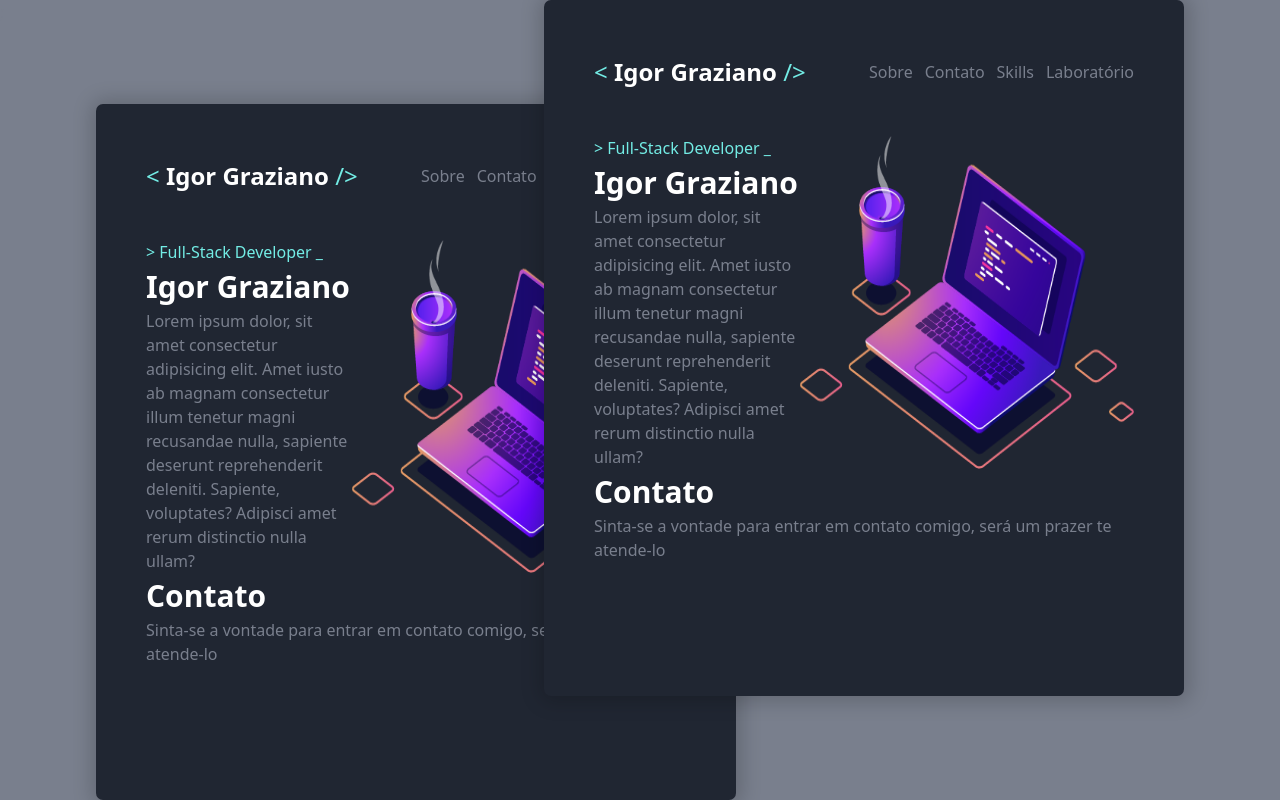
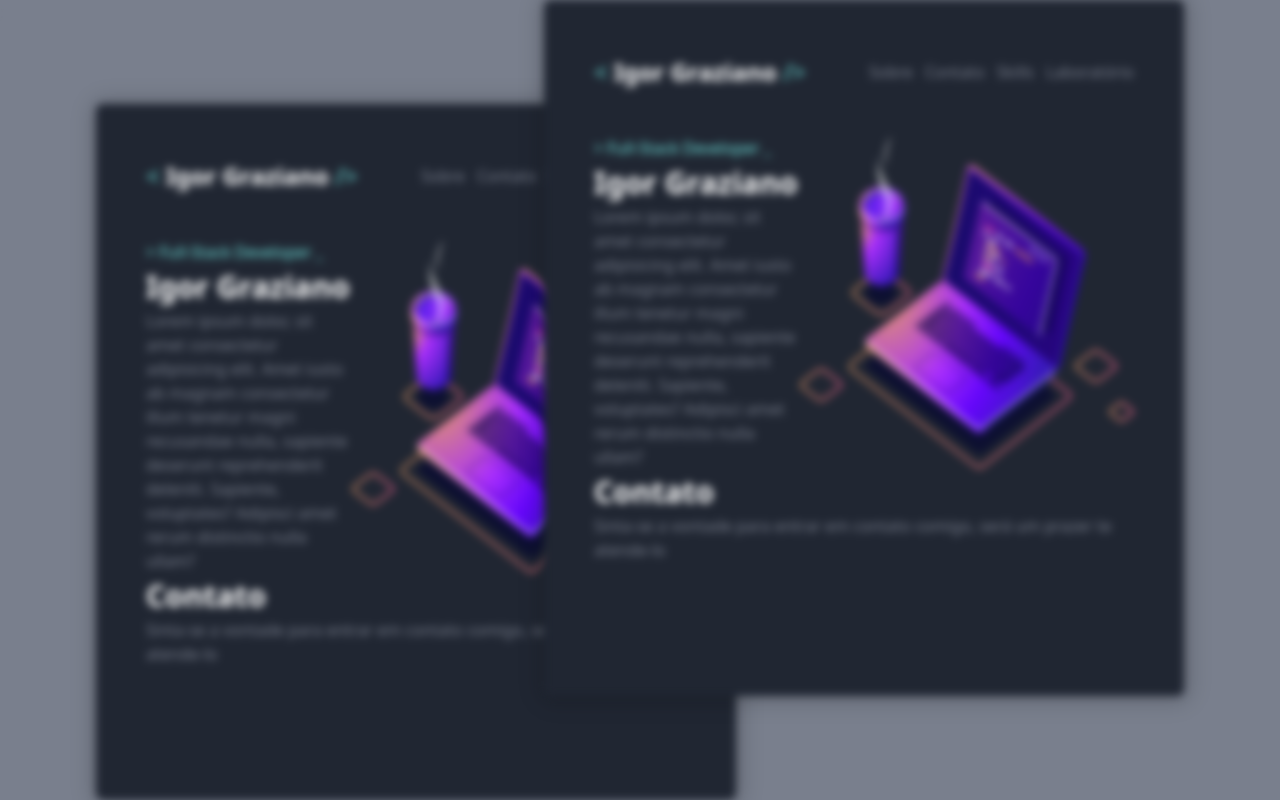
Before and after one commit to IgorRSGraziano/portfolio_v2, a Next.js app: page / in a window 1280 px wide. Built offline with nearby package versions, Linux system fonts and the light colour scheme.

Commit message:
add layer effect

```diff
--- a/components/Container.tsx
+++ b/components/Container.tsx
@@ -8,8 +8,15 @@ interface IProps {
 }
 
 const Container = ({ children, className }: IProps) => {
+    const [onFocus, setOnFocus] = React.useState<boolean>(false);
     return (
-        <div className={`bg-primary container ${className || ""}`}>
+        <div
+            className={`bg-primary container ${className || ""} ${
+                onFocus ? "z-10" : "blur-sm"
+            }`}
+            onMouseOver={() => setOnFocus(true)}
+            onMouseLeave={() => setOnFocus(false)}
+        >
             {children}
         </div>
     );
```
Also changed, not shown: 1 other file (tests, documents, lock files or other folders).
